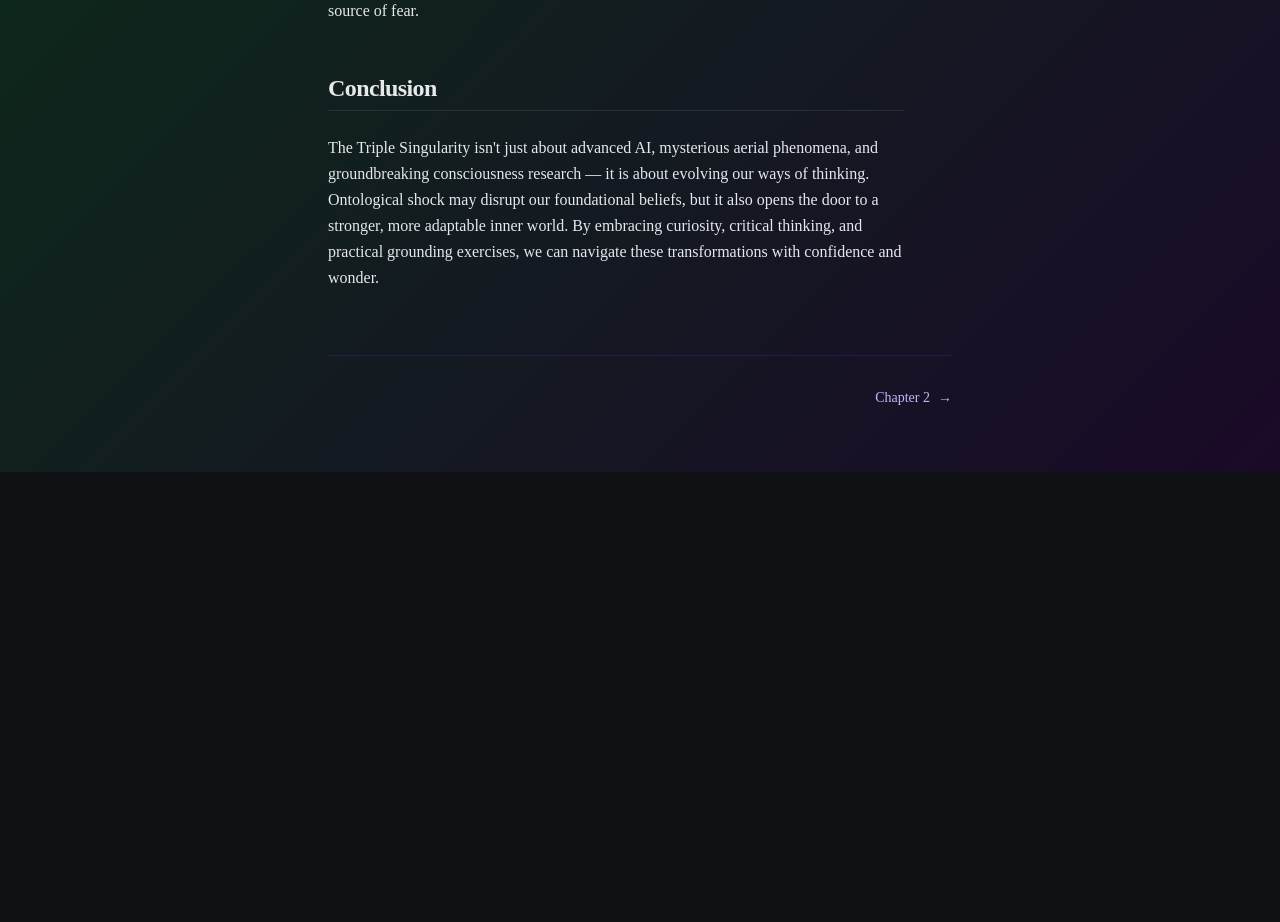
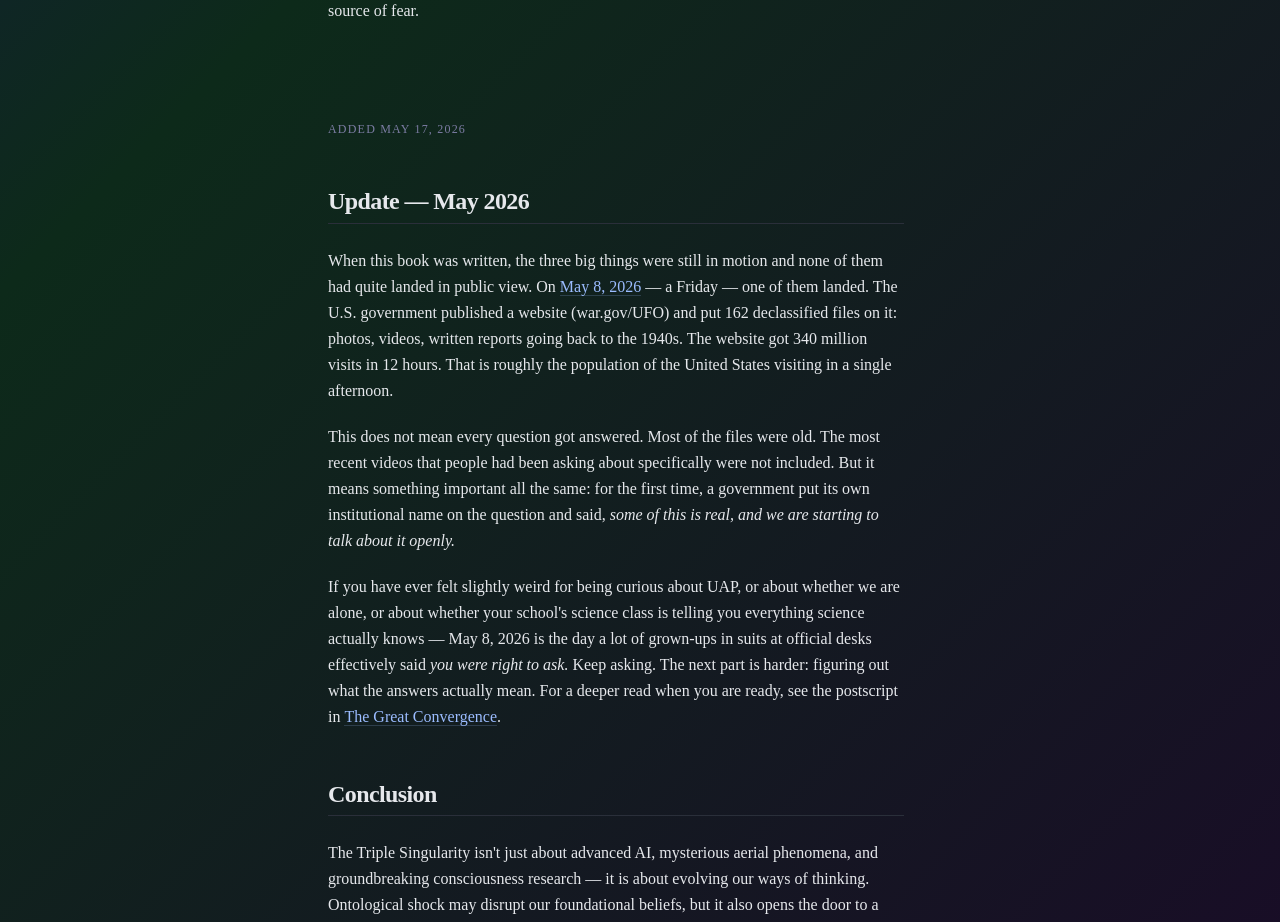
Before and after one commit to GooseyPrime/thenewontology, a Next.js app: page /the-bigger-world/chapter-1 in a window 1280 px wide. Shown: the part 3780-4702 px from the top of the page. Before the commit the page ends 4252 px from the top, so only its background shows below. Built offline with nearby package versions, Linux system fonts and the light colour scheme; no server answers.

Commit message:
feat(p6): vol iii ch1 - add May 2026 PURSUE landing for young readers
Co-authored-by: GooseyPrime <brandon@intellmeai.com>

```diff
--- a/app/the-bigger-world/chapter-1/page.tsx
+++ b/app/the-bigger-world/chapter-1/page.tsx
@@ -152,6 +152,19 @@ export default function Chapter1Page() {
             adventure rather than a source of fear.
           </p>
 
+          <div className="h-px border-violet-800/30 my-12" />
+          <p className="text-violet-300/60 text-xs uppercase tracking-widest font-sans mb-2">Added May 17, 2026</p>
+          <h2>Update — May 2026</h2>
+          <p>
+            When this book was written, the three big things were still in motion and none of them had quite landed in public view. On <Link href="/timeline">May 8, 2026</Link> — a Friday — one of them landed. The U.S. government published a website (war.gov/UFO) and put 162 declassified files on it: photos, videos, written reports going back to the 1940s. The website got 340 million visits in 12 hours. That is roughly the population of the United States visiting in a single afternoon.
+          </p>
+          <p>
+            This does not mean every question got answered. Most of the files were old. The most recent videos that people had been asking about specifically were not included. But it means something important all the same: for the first time, a government put its own institutional name on the question and said, <em>some of this is real, and we are starting to talk about it openly.</em>
+          </p>
+          <p>
+            If you have ever felt slightly weird for being curious about UAP, or about whether we are alone, or about whether your school&apos;s science class is telling you everything science actually knows — May 8, 2026 is the day a lot of grown-ups in suits at official desks effectively said <em>you were right to ask.</em> Keep asking. The next part is harder: figuring out what the answers actually mean. For a deeper read when you are ready, see the postscript in <Link href="/the-great-convergence">The Great Convergence</Link>.
+          </p>
+
           <h2>Conclusion</h2>
           <p>
             The Triple Singularity isn't just about advanced AI, mysterious aerial phenomena, and groundbreaking
```
